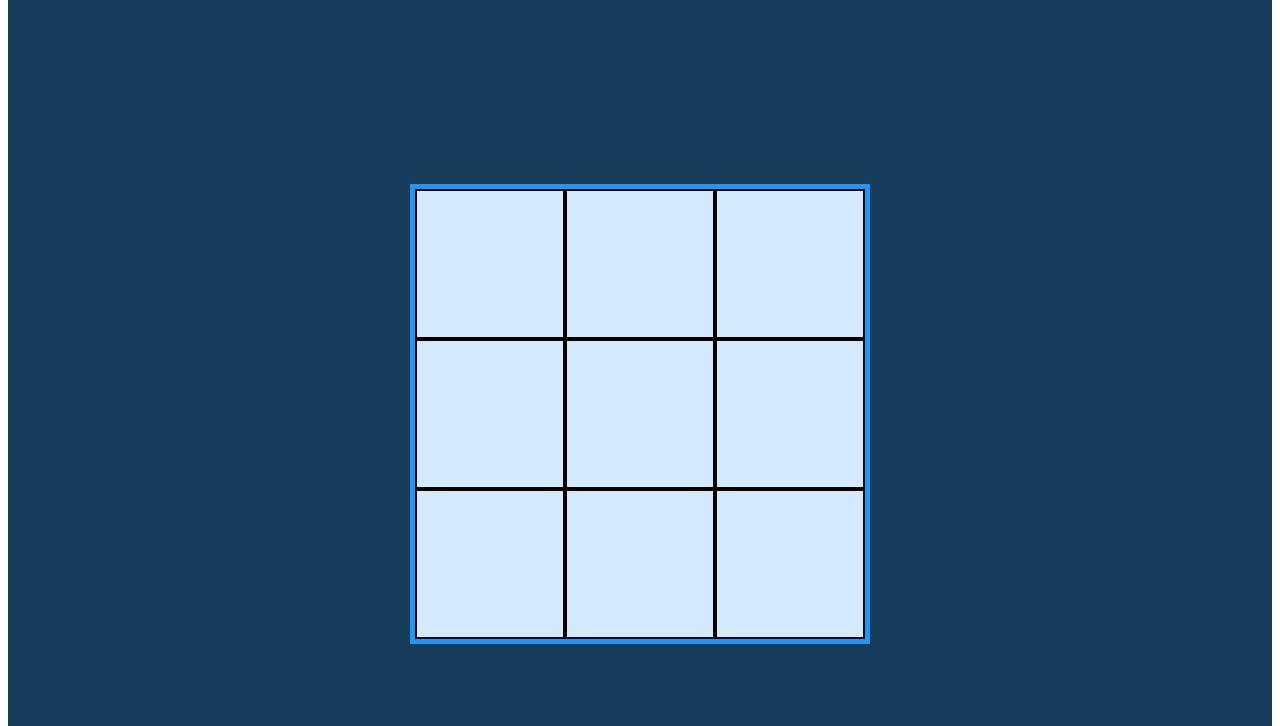
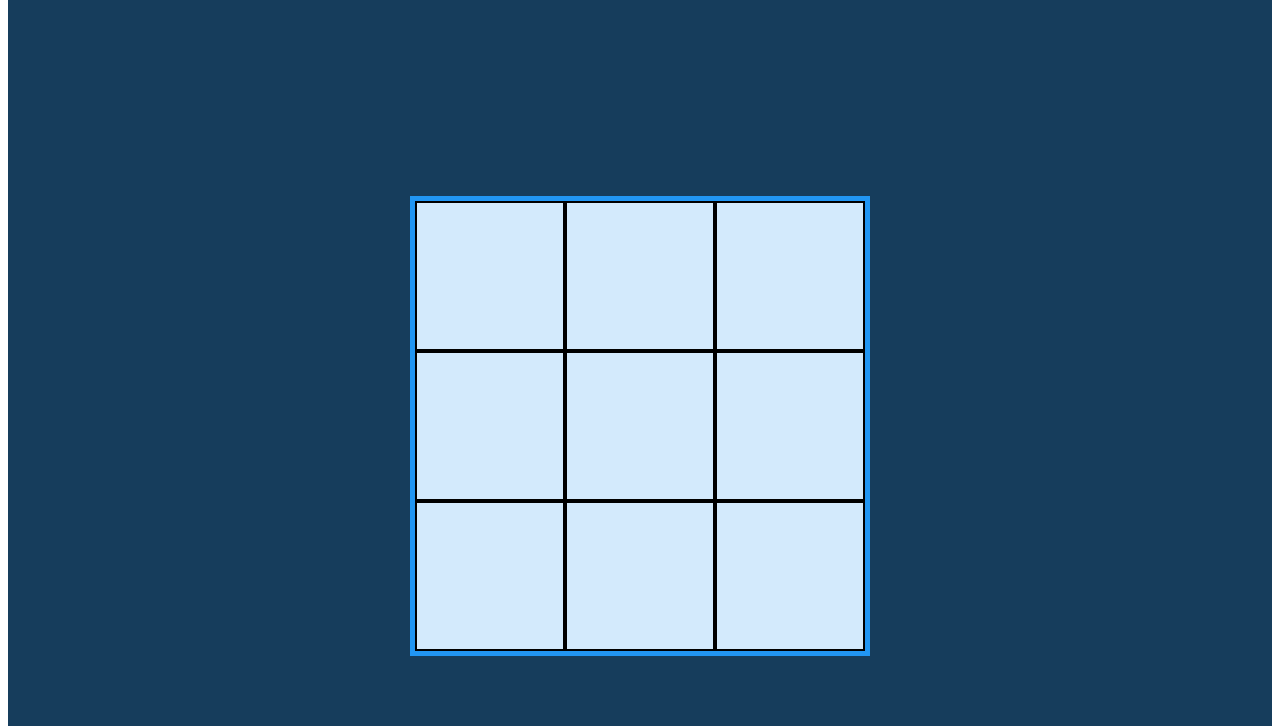
Before and after one commit to Kelho0812/tictactoe, a plain HTML site: page index.html in a window 1280 px wide. Shown: the part 74-800 px from the top of the page. Drawn offline with nearby package versions, Linux system fonts and the light colour scheme; files that its build step writes are made by us from their sources.

Commit message:
Increased the Height of .main-wrapper

```diff
--- a/CSS/styles.scss
+++ b/CSS/styles.scss
@@ -18,7 +18,7 @@ header {
 
 .main-wrapper {
     @include Theme();
-    height: 950px;
+    height: 975px;
     display: grid;
     grid-template-rows: 0.2fr 1.5fr 0.2fr;
     gap: 20px;
```
